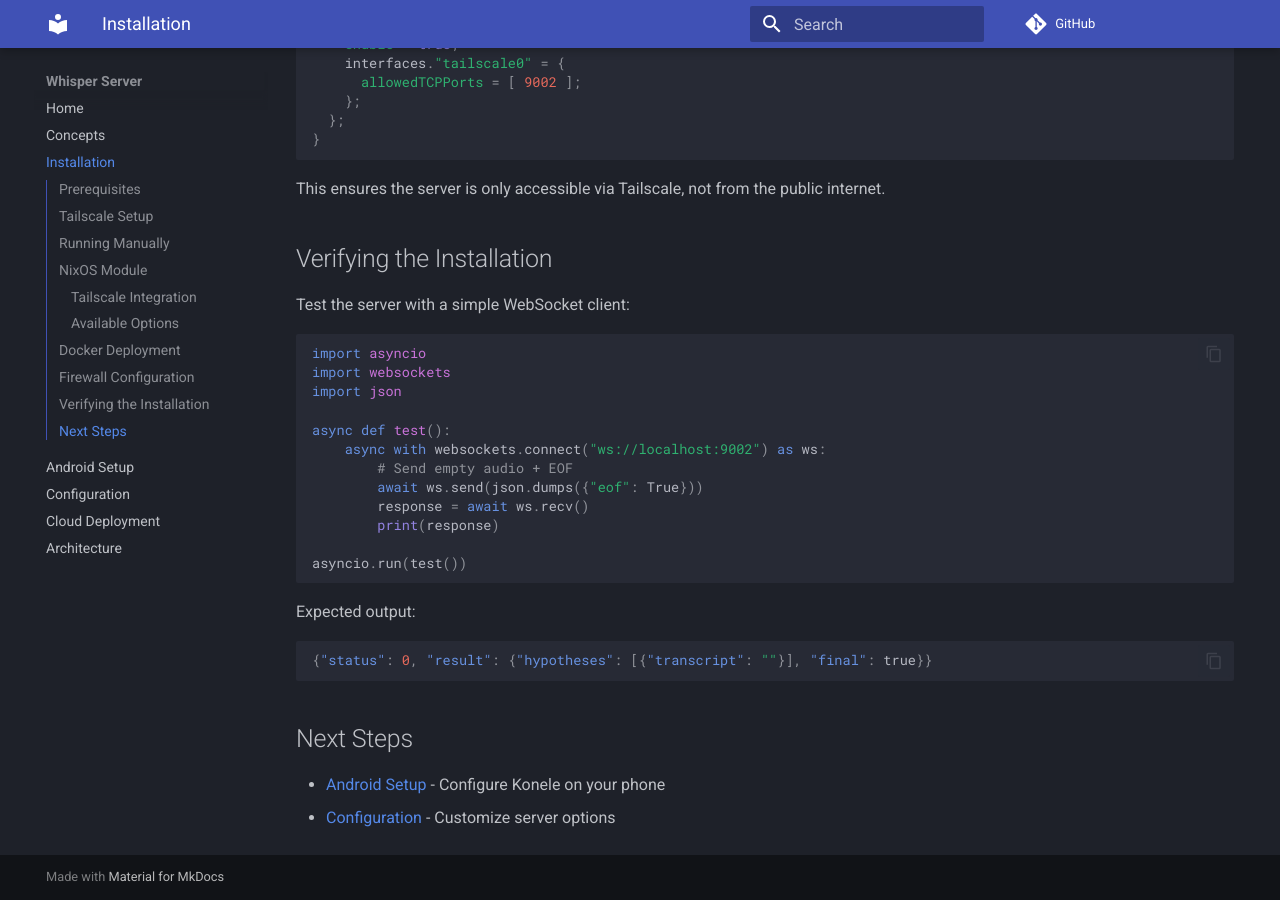
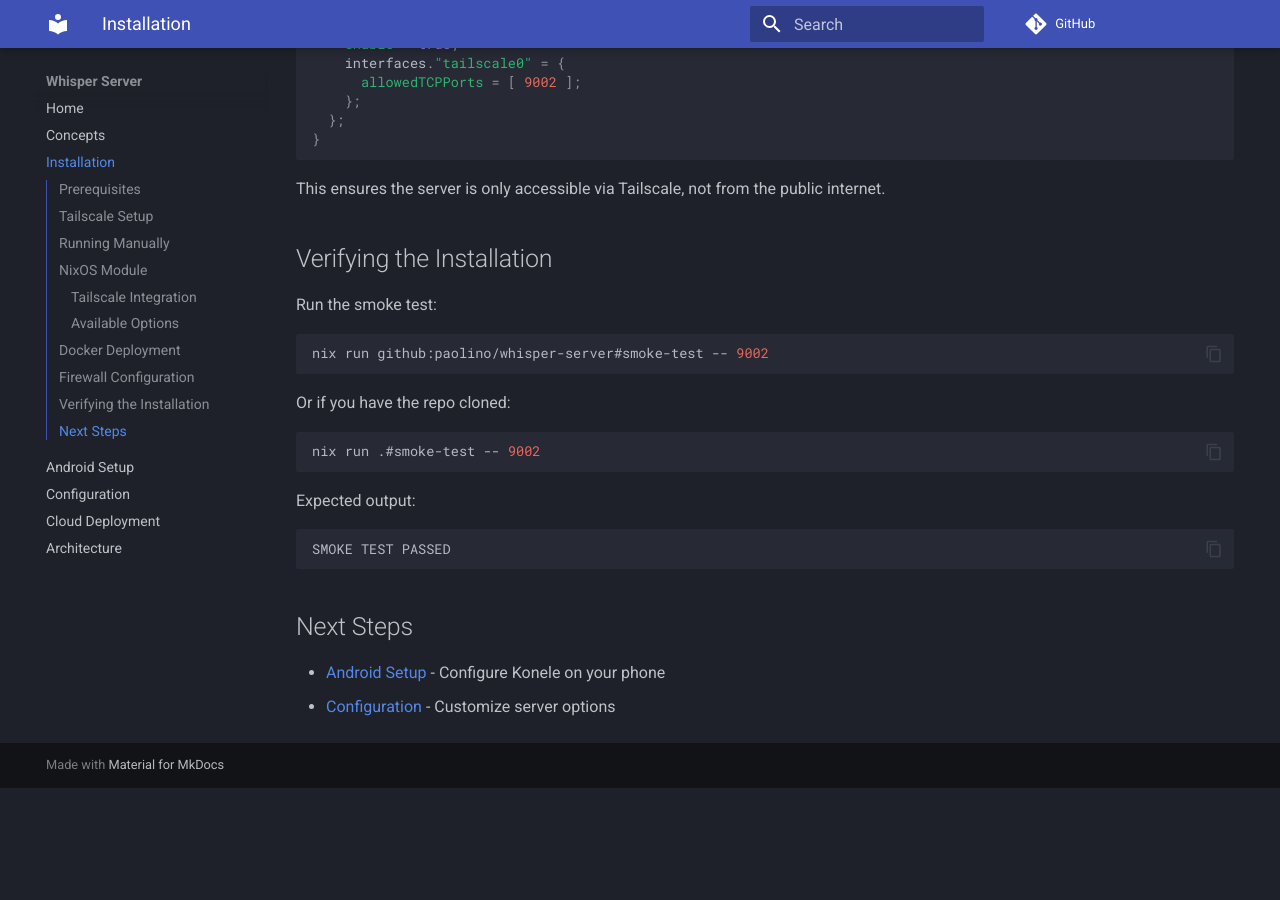
Before and after one commit to paolino/whisper-server, an MkDocs documentation site: the page built from docs/installation.md, in a window 1280 px wide and 900 px high, scrolled down 3784 px. Built offline with MkDocs 1.6.1 and Material for MkDocs 9.7.7, drawn with Linux system fonts in a browser that asks for light colours; comment, search, counter and statistics services are not loaded; after the commit the page ends 4572 px from its top, so only the background shows below that.

Commit message:
feat: add nix package for smoke-test
Closes #23

````diff
--- a/docs/installation.md
+++ b/docs/installation.md
@@ -178,27 +178,22 @@
 
 ## Verifying the Installation
 
-Test the server with a simple WebSocket client:
+Run the smoke test:
 
-```python
-import asyncio
-import websockets
-import json
+```bash
+nix run github:paolino/whisper-server#smoke-test -- 9002
+```
 
-async def test():
-    async with websockets.connect("ws://localhost:9002") as ws:
-        # Send empty audio + EOF
-        await ws.send(json.dumps({"eof": True}))
-        response = await ws.recv()
-        print(response)
+Or if you have the repo cloned:
 
-asyncio.run(test())
+```bash
+nix run .#smoke-test -- 9002
 ```
 
 Expected output:
 
-```json
-{"status": 0, "result": {"hypotheses": [{"transcript": ""}], "final": true}}
+```
+SMOKE TEST PASSED
 ```
 
 ## Next Steps
````
Also changed, not shown: 1 other file.
